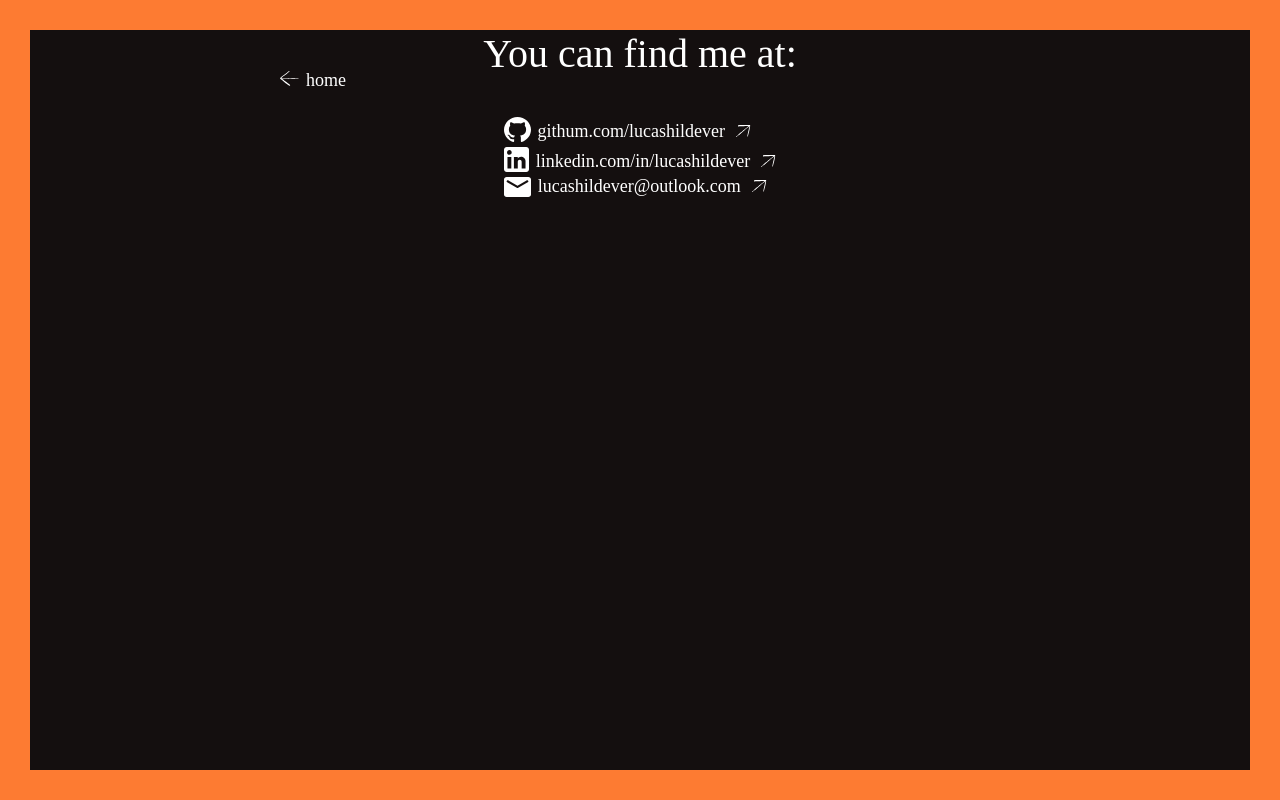
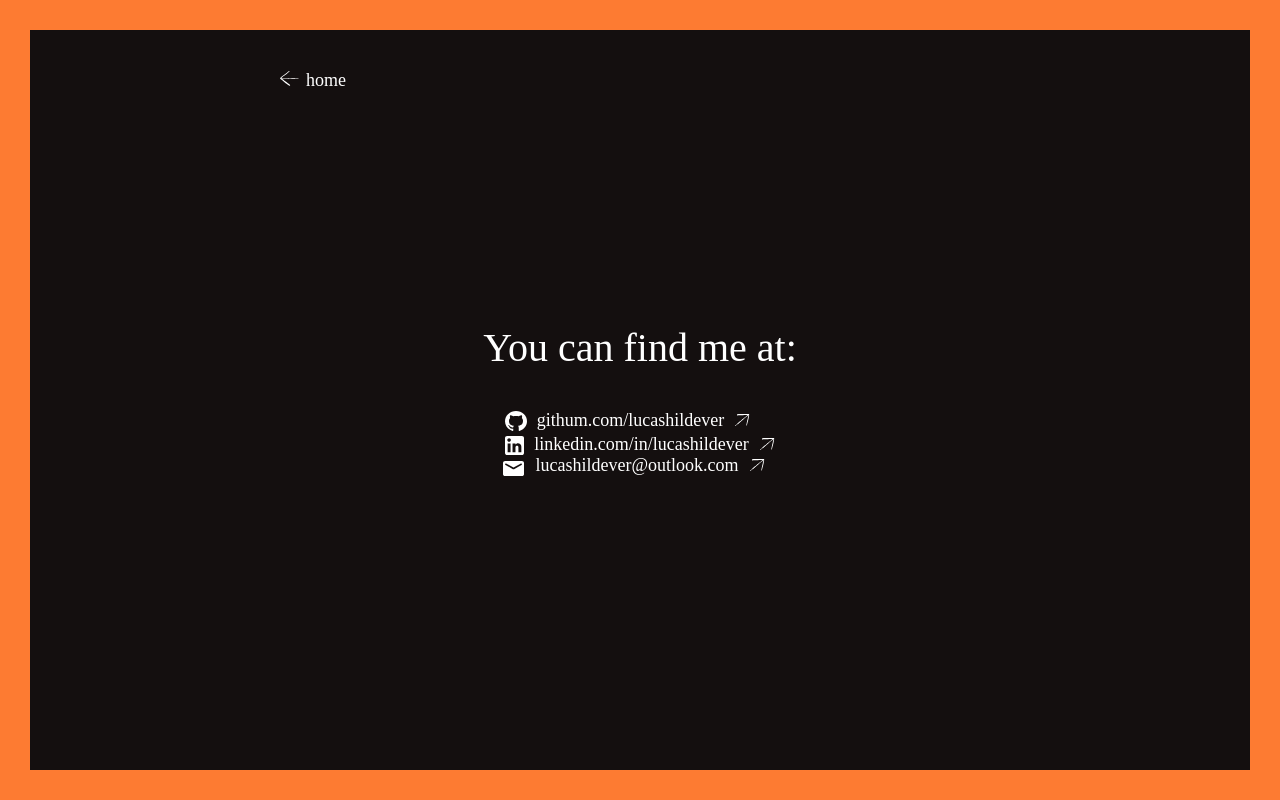
Before and after one commit to lucashildever/portfolio-website, a React (Vite) app: page /contact in a window 1280 px wide. Built offline with nearby package versions, Linux system fonts and the light colour scheme; a web font is replaced by a local one.

Commit message:
icons size update

```diff
--- a/src/components/contact/contact.scss
+++ b/src/components/contact/contact.scss
@@ -2,6 +2,7 @@
 
 .contact-page {
     @include pageDefaults;
+    justify-content: center;
 
     h2 {
         font-size: $title-font-size;
@@ -25,21 +26,21 @@
             }
 
             img.github-icon {
-                height: 25px;
-                margin-right: 7px;
+                height: 20px;
+                margin-right: 10px;
                 transform: translateY(5px);
             }
 
             img.linkedin-icon {
-                height: 25px;
-                margin-right: 7px;
+                height: 19px;
+                margin-right: 10px;
                 transform: translateY(5px);
             }
 
             img.mail-icon {
-                height: 20px;
-                margin-right: 7px;
-                transform: translateY(5px);
+                height: 15px;
+                margin-right: 10px;
+                transform: translate(-2px, 5px);
             }
 
             &:hover {
```
